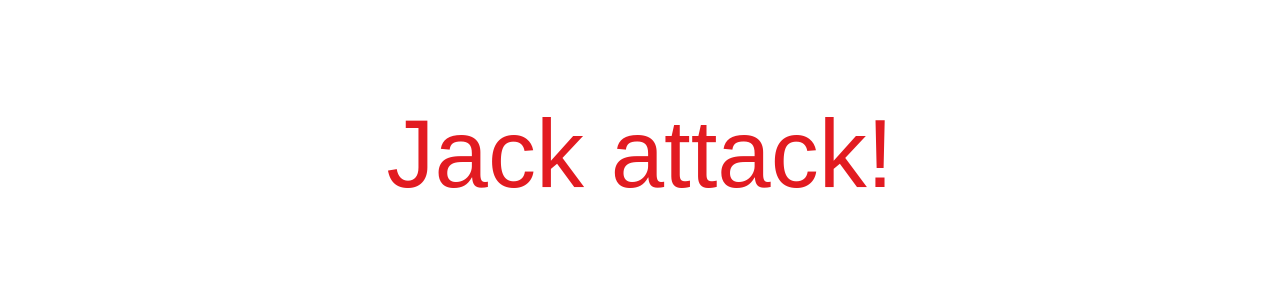
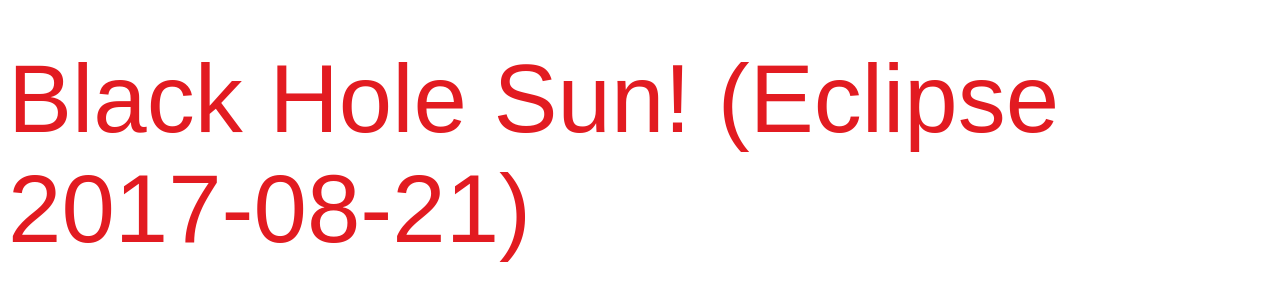
Before and after one commit to aburry/cheer, a plain HTML site: page index.html in a window 1280 px wide. Shown: the part 246-546 px from the top of the page. Drawn offline with Linux system fonts and the light colour scheme.

Commit message:
Update index.html

```diff
--- a/index.html
+++ b/index.html
@@ -13,7 +13,8 @@ var fortune = [
   'Bananas!',
   'Make Their Day!',
   'Finders are AWESOME!',
-  'Jack attack!'
+  'Jack attack!',
+  'Black Hole Sun! (Eclipse 2017-08-21)'
   ];
 var i = Math.floor(Math.random() * fortune.length);
 document.getElementById('fortune').innerHTML = fortune[i];
```
